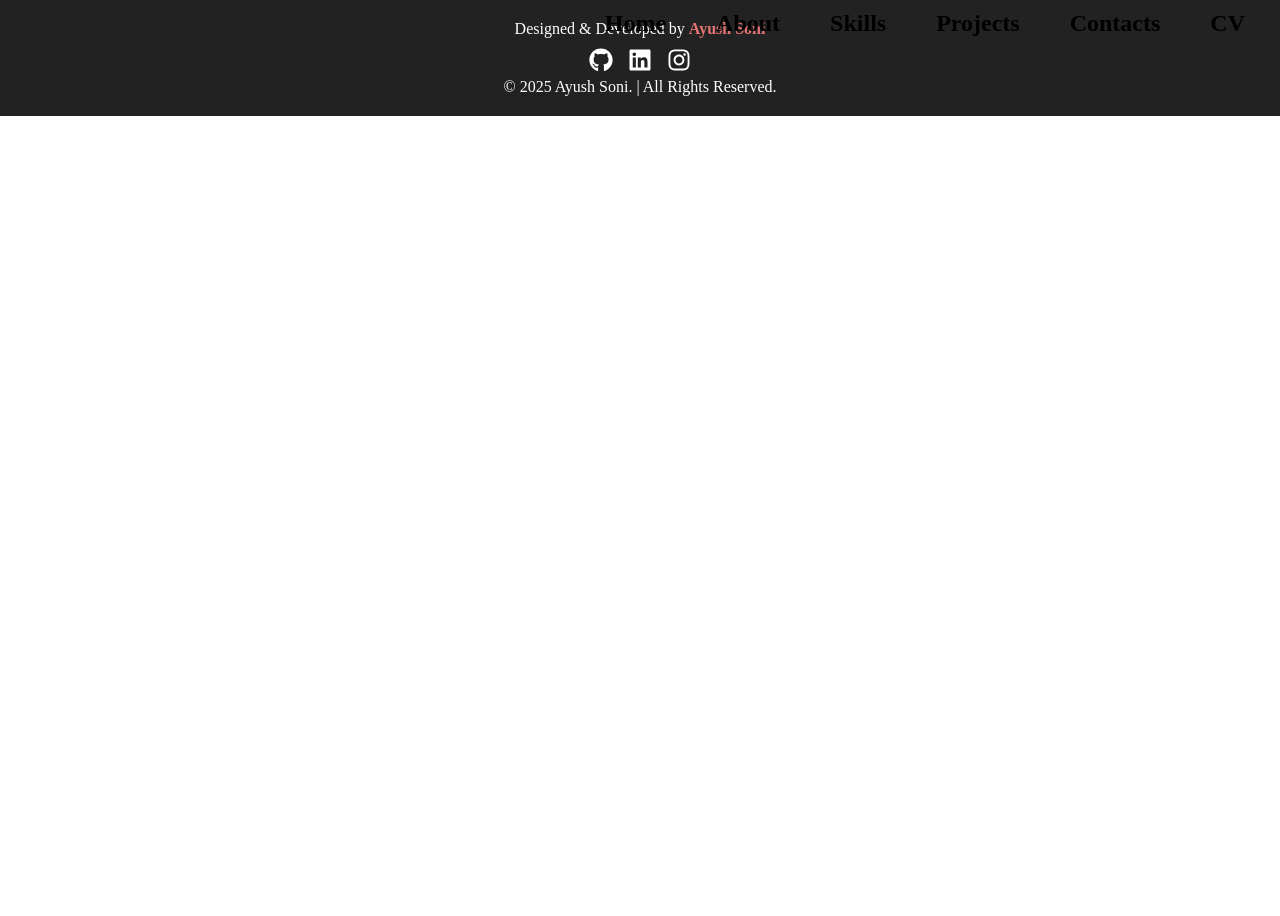
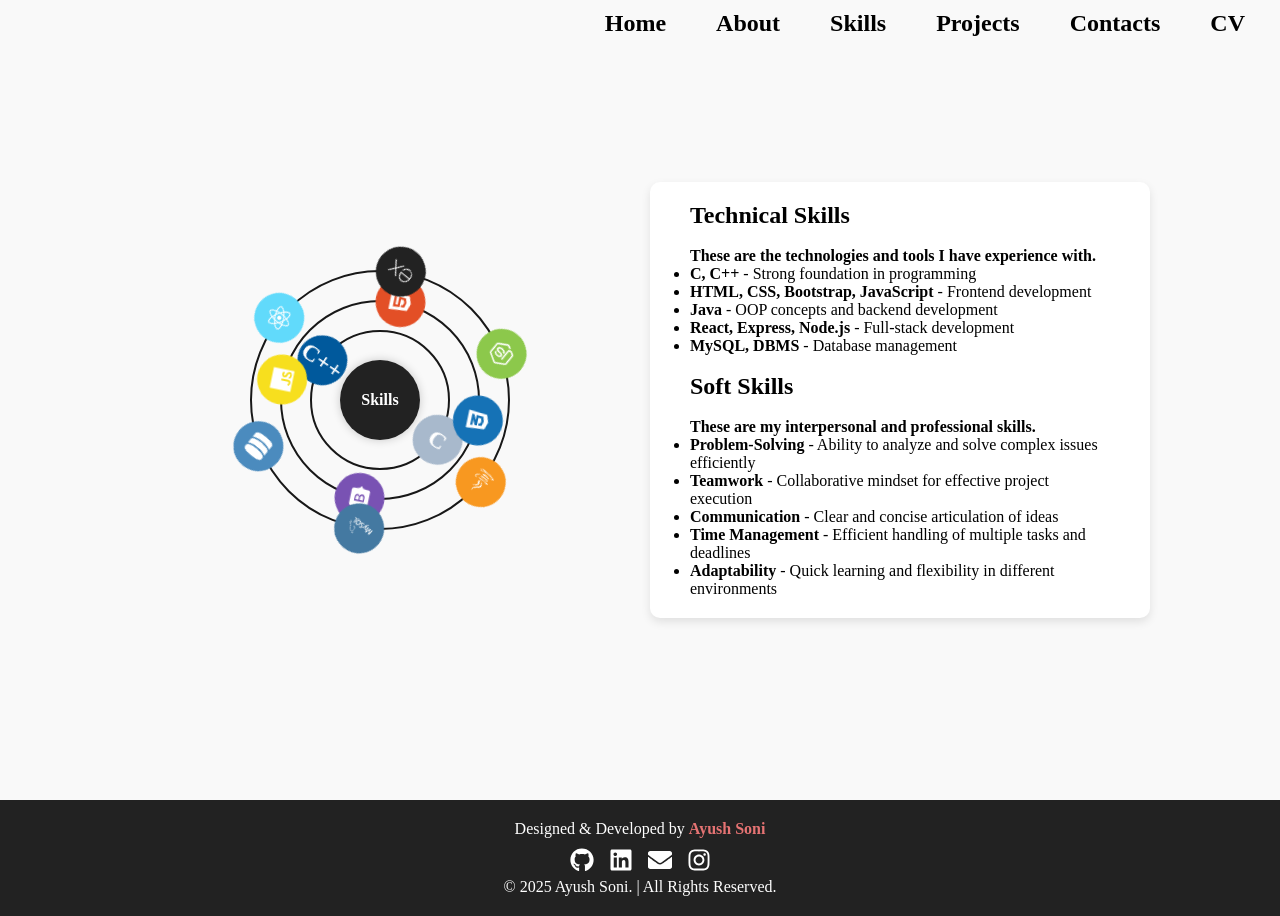
Before and after one commit to ayushsoni155/Portfolio, a React (Create React App) app: page /Skills in a window 1280 px wide. Before the commit the page ends 800 px from the top, so only its background shows below. Built offline with nearby package versions, Linux system fonts and the light colour scheme; a web font is replaced by a local one.

Commit message:
Add files via upload

```diff
--- a/src/App.js
+++ b/src/App.js
@@ -3,6 +3,7 @@ import Header from "./components/jsx/Header";
 import LandingPage from "./components/jsx/LandingPage";
 import Footer from "./components/jsx/Footer";
 import About from "./components/jsx/About";
+import Skills from "./components/jsx/Skills";
 
 const App = () => {
   return (
@@ -11,6 +12,7 @@ const App = () => {
           <Routes>
             <Route path="/" element={<LandingPage/>} />
             <Route path="/About" element={<About/>}/>
+            <Route path="/Skills" element={<Skills/>}/>
           </Routes>
           <Footer/>
         </Router>
--- /dev/null
+++ b/src/components/css/Skills.css
@@ -0,0 +1,158 @@
+.skills-section {
+    display: flex;
+    flex-direction: row;
+    align-items: center;
+    justify-content: center;
+    gap: 20px;
+    padding: 10px 15px;
+    min-height: 100vh;
+    background: #f9f9f9;
+}
+
+/* Centering animSection */
+.animSection {
+    padding: 20px;
+    border-radius: 10px;
+    width: 100%;
+    max-width: 500px;
+    display: flex;
+    flex-direction: column;
+    align-items: center; /* Center content */
+    justify-content: center;
+    text-align: center;
+}
+
+/* Centering text section */
+.sectionSkillText {
+    background: white;
+    padding: 20px 40px;
+    border-radius: 10px;
+    box-shadow: 0px 4px 10px rgba(0, 0, 0, 0.1);
+    width: 100%;
+    max-width: 500px;
+    text-align: left;
+}
+
+/* Skills Animation Container */
+.skills-container {
+    position: relative;
+    width: 280px;
+    height: 280px;
+    display: flex;
+    align-items: center;
+    justify-content: center;
+}
+
+/* Central Skill Circle */
+.central-circle {
+    position: absolute;
+    width: 80px;
+    height: 80px;
+    background: #222;
+    color: white;
+    display: flex;
+    align-items: center;
+    justify-content: center;
+    font-weight: bold;
+    font-size: 1rem;
+    border-radius: 50%;
+    text-align: center;
+    box-shadow: 0 0 10px rgba(0, 0, 0, 0.2);
+}
+
+/* Orbit Paths */
+.orbit {
+    position: absolute;
+    border: 2px solid rgb(24, 24, 24);
+    border-radius: 50%;
+    top: 50%;
+    left: 50%;
+    transform: translate(-50%, -50%);
+}
+
+/* Different Orbit Sizes */
+.orbit-1 {
+    width: 140px;
+    height: 140px;
+}
+
+.orbit-2 {
+    width: 200px;
+    height: 200px;
+}
+
+.orbit-3 {
+    width: 260px;
+    height: 260px;
+}
+
+/* Rotating Container */
+.orbit-container {
+    position: relative;
+    width: 100%;
+    height: 100%;
+    display: flex;
+    align-items: center;
+    justify-content: center;
+    animation: rotate 8s linear infinite;
+}
+
+/* Different speeds for each orbit */
+.orbit-1 .orbit-container {
+    animation-duration: 5s;
+}
+
+.orbit-2 .orbit-container {
+    animation-duration: 7s;
+}
+
+.orbit-3 .orbit-container {
+    animation-duration: 9s;
+}
+
+/* Orbit Animations */
+@keyframes rotate {
+    from {
+        transform: rotate(0deg);
+    }
+    to {
+        transform: rotate(360deg);
+    }
+}
+
+/* Skill Circles */
+.skill-circle {
+    position: absolute;
+    width: 50px;
+    height: 50px;
+    border-radius: 50%;
+    color: white;
+    display: flex;
+    font-weight: bold;
+    align-items: center;
+    justify-content: center;
+    font-size: 1.5rem;
+    text-align: center;
+    padding: 2px;
+    white-space: nowrap;
+}
+
+/* Responsive Design */
+@media (max-width: 768px) {
+    .skills-section {
+        margin-top: 50px;
+        flex-direction: column;
+        justify-content: center;
+        align-items: center;
+        text-align: center;
+
+    }
+
+    /* Adjust skill circles for better fit */
+    .skill-circle {
+        width: 45px;
+        height: 45px;
+        font-size: 1.5rem;
+        padding: 1px;
+    }
+}
--- a/src/components/jsx/About.jsx
+++ b/src/components/jsx/About.jsx
@@ -22,7 +22,8 @@ I’m always up for <b>learning new things and challenging myself.</b> My goal i
         <h2>Education</h2>
         <div className="edu-item">
           <h3>B.Tech in Computer Science and engineering</h3>
-          <p>Mahakal Institute of Technology, Ujjain-(M.P)<br/> 2022-2026</p>
+          <p>Mahakal Institute of Technology,Ujjain-(M.P)<br/>
+           2022-2026</p>
         </div>
         <div className="edu-item">
           <h3>Higher Secondary (M.P-Board)</h3>
--- a/src/components/jsx/Footer.jsx
+++ b/src/components/jsx/Footer.jsx
@@ -1,5 +1,5 @@
 import React from "react";
-import { FaGithub, FaInstagram, FaLinkedin } from "react-icons/fa"; // Import social icons
+import { FaGithub, FaInstagram, FaLinkedin,FaEnvelope } from "react-icons/fa"; // Import social icons
 import "../css/Footer.css"; // Import CSS
 
 export default function Footer() {
@@ -16,6 +16,9 @@ export default function Footer() {
           <a href="https://linkedin.com/in/ayush-soni-9b2583239" target="_blank" rel="noopener noreferrer">
             <FaLinkedin />
           </a>
+          <a href="mailto:ayushsoni6997@gmail.com">
+    <FaEnvelope />  {/* Email Icon */}
+  </a>
           <a href="https://www.instagram.com/ayushsoni.155" target="_blank" rel="noopener noreferrer">
             <FaInstagram />
           </a>
--- a/src/components/jsx/Header.jsx
+++ b/src/components/jsx/Header.jsx
@@ -52,7 +52,7 @@ const Header = () => {
             <ul>
               <li><Link to="/" onClick={handleLinkClick}>Home</Link></li>
               <li><Link to="/About" onClick={handleLinkClick}>About</Link></li>
-              <li><Link to="/Sales" onClick={handleLinkClick}>Skills</Link></li>
+              <li><Link to="/Skills" onClick={handleLinkClick}>Skills</Link></li>
               <li><Link to="/User" onClick={handleLinkClick}>Projects</Link></li>
               <li><Link to="/Feedback" onClick={handleLinkClick}>Contacts</Link></li>
               <li><Link to="/Product" onClick={handleLinkClick}>CV</Link></li>
@@ -66,7 +66,7 @@ const Header = () => {
             <ul>
               <li><Link to="/" onClick={handleLinkClick}>Home</Link></li>
               <li><Link to="/About" onClick={handleLinkClick}>About</Link></li>
-              <li><Link to="/Sales" onClick={handleLinkClick}>Skills</Link></li>
+              <li><Link to="/Skills" onClick={handleLinkClick}>Skills</Link></li>
               <li><Link to="/User" onClick={handleLinkClick}>Projects</Link></li>
               <li><Link to="/Feedback" onClick={handleLinkClick}>Contacts</Link></li>
               <li><Link to="/Product" onClick={handleLinkClick}>CV</Link></li>
--- /dev/null
+++ b/src/components/jsx/Skills.jsx
@@ -0,0 +1,100 @@
+import React from "react";
+import "../css/Skills.css";
+import {  FaHtml5, FaCss3Alt, FaBootstrap, FaJs, FaReact, FaJava, FaDatabase, FaNodeJs } from "react-icons/fa";
+import { SiMysql, SiExpress } from "react-icons/si";
+const skillsData = [
+  { icon: 'C', color: "#A8B9CC", orbit: 1 }, // C
+  { icon: 'C++', color: "#00599C", orbit: 1 }, // C++
+  { icon: <FaHtml5 />, color: "#E34F26", orbit: 2 }, // HTML
+  { icon: <FaCss3Alt />, color: "#1572B6", orbit: 2 }, // CSS
+  { icon: <FaBootstrap />, color: "#7952B3", orbit: 2 }, // Bootstrap
+  { icon: <FaJs />, color: "#F7DF1E", orbit: 2 }, // JavaScript
+  { icon: <FaReact />, color: "#61DAFB", orbit: 3 }, // React
+  { icon: <SiExpress />, color: "#222222", orbit: 3 }, // Express
+  { icon: <FaNodeJs />, color: "#8CC84B", orbit: 3 }, // Node
+  { icon: <FaJava />, color: "#F89820", orbit: 3 }, // Java
+  { icon: <SiMysql />, color: "#4479A1", orbit: 3 }, // MySQL
+  { icon: <FaDatabase />, color: "#4B8BBE", orbit: 3 }, // DBMS
+];
+const getOrbitElements = (orbit, radius) => {
+  const skillsInOrbit = skillsData.filter((skill) => skill.orbit === orbit);
+  const angleStep = 360 / skillsInOrbit.length;
+
+  return skillsInOrbit.map((skill, index) => {
+    const angle = index * angleStep;
+    return (
+      <div
+        key={skill.name}
+        className="skill-circle"
+        style={{
+          backgroundColor: skill.color,
+          transform: `rotate(${angle}deg) translate(${radius}px) rotate(-${angle}deg)`,
+        }}
+      >
+        {skill.icon}
+      </div>
+    );
+  });
+};
+
+const Skills = () => {
+  return (
+    <section className="skills-section">
+
+
+      <div className="animSection">
+      <div className="skills-container">
+        {/* Central Circle */}
+        <div className="central-circle">Skills</div>
+
+        {/* Orbit Paths with Rotating Containers */}
+        <div className="orbit orbit-1">
+          <div className="orbit-container">{getOrbitElements(1, 70)}</div>
+        </div>
+        <div className="orbit orbit-2">
+          <div className="orbit-container">{getOrbitElements(2, 100)}</div>
+        </div>
+        <div className="orbit orbit-3">
+          <div className="orbit-container">{getOrbitElements(3, 130)}</div>
+        </div>
+      </div>
+      </div>
+        <div className="sectionSkillText">
+      <div className="skills-text">
+      <h2 className="skills-heading">Technical Skills</h2>
+      <br/>
+<h4 className="skills-description">
+  These are the technologies and tools I have experience with.
+</h4>
+<ul className="skills-list">
+  <li><b>C, C++</b> - Strong foundation in programming</li>
+  <li><b>HTML, CSS, Bootstrap, JavaScript</b> - Frontend development</li>
+  <li><b>Java</b> - OOP concepts and backend development</li>
+  <li><b>React, Express, Node.js</b> - Full-stack development</li>
+  <li><b>MySQL, DBMS</b> - Database management</li>
+</ul>
+<br/>
+
+<h2 className="skills-heading">Soft Skills</h2>
+<br/>
+<h4 className="skills-description">
+  These are my interpersonal and professional skills.
+</h4>
+<ul className="skills-list">
+  <li><b>Problem-Solving</b> - Ability to analyze and solve complex issues efficiently</li>
+  <li><b>Teamwork</b> - Collaborative mindset for effective project execution</li>
+  <li><b>Communication</b> - Clear and concise articulation of ideas</li>
+  <li><b>Time Management</b> - Efficient handling of multiple tasks and deadlines</li>
+  <li><b>Adaptability</b> - Quick learning and flexibility in different environments</li>
+</ul>
+
+
+
+
+      </div>
+      </div>
+    </section>
+  );
+};
+
+export default Skills;
--- a/src/index.css
+++ b/src/index.css
@@ -10,5 +10,5 @@
 
 }
 body{
- background-color: rgb(255, 255, 255);
+ background-color: #f9f9f9;
 }
```
